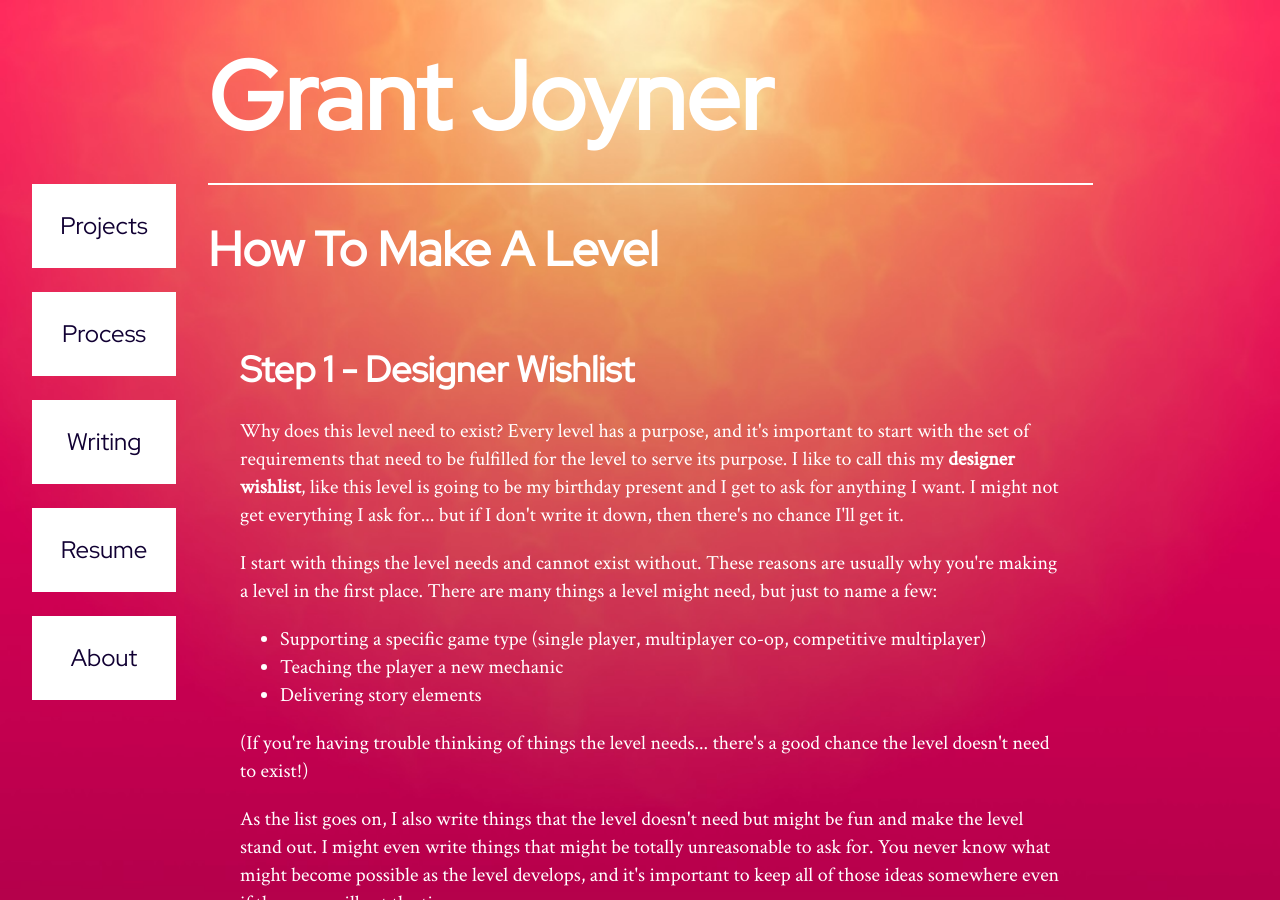
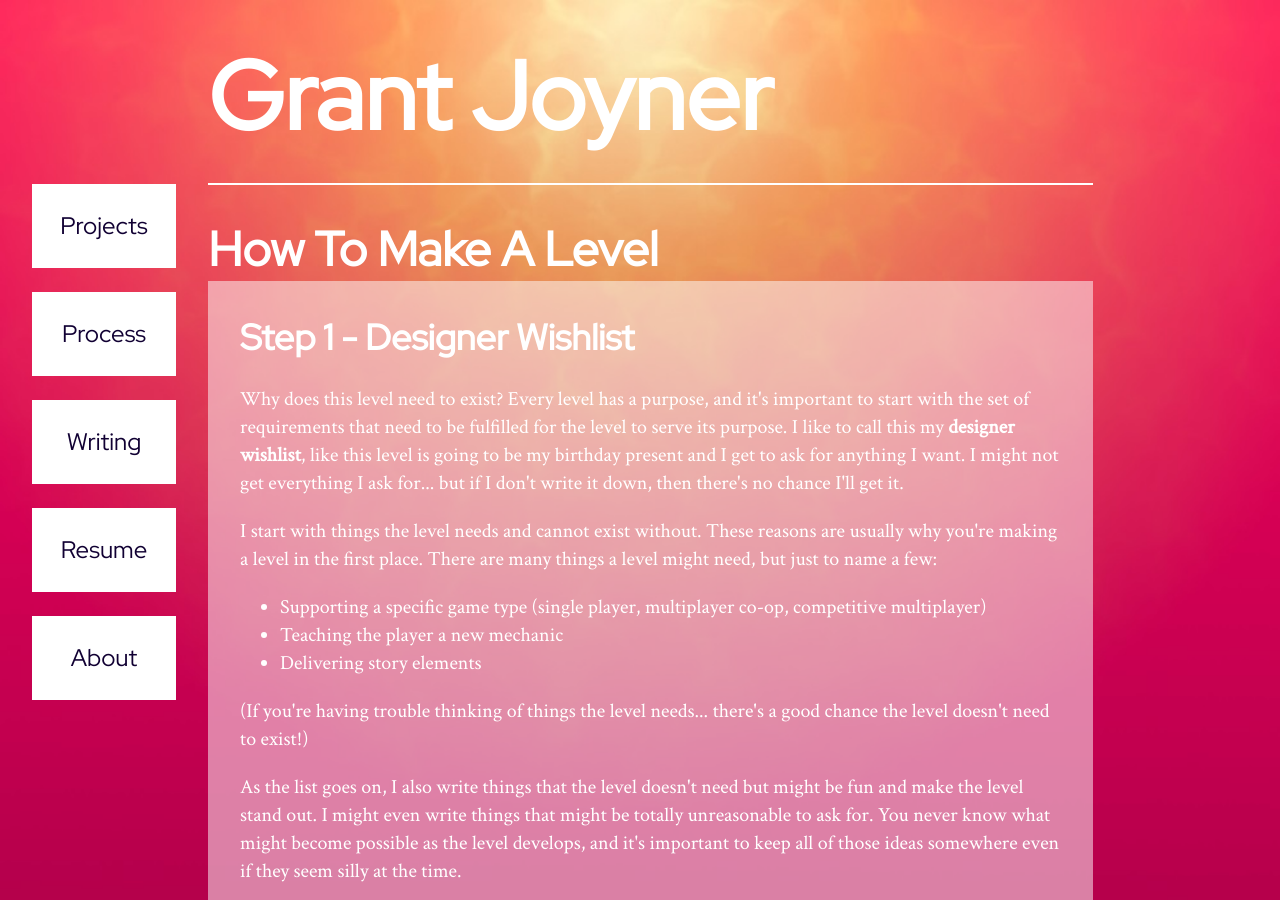
Before and after one commit to digigrant/digigrant.github.io, a Jekyll site: the page built from process.html, in a window 1280 px wide and 900 px high. Built offline with Jekyll 4.4.1, drawn with Linux system fonts in a browser that asks for light colours.

Commit message:
alternating backgrounds

```diff
--- a/process.html
+++ b/process.html
@@ -2,55 +2,54 @@
 layout: default
 title: Process
 ---
-<h1>How To Make A Level</h1>
-<div class="container">
+
+<h1 style="margin-bottom:0px;">How To Make A Level</h1>
+
+<div class="container-opaque">
   <h2 class="container-content">Step 1 - Designer Wishlist</h2>
   <div class="container-content">
     <p>Why does this level need to exist? Every level has a purpose, and it's important to start with the set of requirements that need to be fulfilled for the level to serve its purpose. I like to call this my <b>designer wishlist</b>, like this level is going to be my birthday present and I get to ask for anything I want. I might not get everything I ask for... but if I don't write it down, then there's no chance I'll get it.</p>
-
     <p>I start with things the level needs and cannot exist without. These reasons are usually why you're making a level in the first place. There are many things a level might need, but just to name a few:</p>
     <ul>
       <li>Supporting a specific game type (single player, multiplayer co-op, competitive multiplayer)</li>
       <li>Teaching the player a new mechanic</li>
       <li>Delivering story elements</li>
     </ul>
-
     <p>(If you're having trouble thinking of things the level needs... there's a good chance the level doesn't need to exist!)</p>
-
     <p>As the list goes on, I also write things that the level doesn't need but might be fun and make the level stand out. I might even write things that might be totally unreasonable to ask for. You never know what might become possible as the level develops, and it's important to keep all of those ideas somewhere even if they seem silly at the time.</p>
   </div>
+</div>
 
+<div class="container">
   <h2 class="container-content">Step 2 - Molecular Map</h2>
   <div class="container-content">
     <p>Before we even think about what the level space looks like, we need to answer some questions first. What are the major beats of the level? What is the path the player needs to take to get from the start of the level to get to the end of the level? Where does the path branch, and how will it loop back onto the main path? How long should the player spend in each major area of the level?</p>
-
     <p><img src="/assets/images/misc/super-mario-world-map.jpg" style="float:right;width:400px;margin-left:15px;">To answer these questions, we need to think about connectivity and pacing. We're going to do that by drawing a <b>molecular map</b>. If you've ever played Super Mario World (of course you have), think about the overworld map: a network of nodes connected by paths. This is similar to what the molecular map for our level is going to look like. We're going to draw nodes to represent the main areas within the level and we're going to draw paths that connect them. (Using graph theory terminology, we can also refer to nodes and paths on our map as vertices and edges on a graph.)</p>
-
     <p>Nodes, or vertices, represent major beats that the player will encounter as they navigate the level. A node can be a landmark the player will see, a combat encounter, a room with a puzzle, or anything else that makes that part of the level distinct. We can go through our designer wishlist to make sure we get everything the level needs here. It's important to keep everything abstract enough to leave room for designing the space later on, but we can add detail to our nodes by changing the size, color, shape, and more. For example, I like to change the size of the node to describe how significant it is relative to other nodes. We can also use labels and symbols to describe the node in more detail, like putting a star inside a node to describe that there should be a hidden collectible in that area.</p>
-
     <p>Paths, or edges, describe how the nodes connect to each other. By drawing a path between two nodes, we are making a promise that the player will be able to travel directly between these two nodes. Just like with nodes, we can describe more things about the paths connecting our nodes by changing the length, color, thickness, etc. For example, I like to describe the amount of time it takes for a player to travel between two nodes by the length of the path connecting them. Another thing you can do with paths is describe directionality, like whether a player should be able to travel between two nodes from both directions or if the path is only one-way. If your map branches, using a one-way path is a clever way to guide a player back onto the main part of the level.</p>
-
     <p><b>Remember, do NOT use a molecular map to describe the spatial layout of the map!</b> The purpose of this molecular map is to think about how the level is a network of areas and landmarks that the player will move between. You can also describe in a general sense what the player might expect to find in an area, how long the player should spend travelling between areas, and other abstract metrics. In fact, the more you can go into detail about connectivity, pacing, and flow, the fewer changes you will have to make to your level space later on. But everything should be kept abstract enough that you could potentially design multiple completely different spatial layouts using the same molecular map.</p>
-
     <p>For more info about molecular maps, please check out <a href="https://www.gamasutra.com/view/feature/184783/the_metrics_of_space_molecule_.php">this rad Gamasutra article</a>. It goes into more detail on designing your molecular maps and it's a very helpful tool!</p>
   </div>
+</div>
 
+<div class="container-opaque">
   <h2 class="container-content">Step 3 - Spatial Map</h2>
   <div class="container-content">
     <p><img src="/assets/images/misc/doom-necropolis-map.jpg" style="float:right;width:400px;margin-left:15px;">Finally, it's time to draw what our level actually looks like. Using our molecular map, we want to draw a top-down view of the space for our level that abides by all of the guidelines we've established so far. I like to think about the maps I used to see in guidebooks when I was a kid. The top-down maps in DOOM (2016) are a perfect example of what kinds of information should be in your spatial map.</p>
-
     <p>Try to keep a rough sense of scale as you draw your spatial map since we're going to use this exact map as a blueprint when sculpting the landscape for our level. It doesn't need to be 100% exact though. I like to do a rough sketch of my spatial map on paper, then scan my sketch and import it into an art tool like Photoshop or Paint.net and do a finalized digital drawing using my tablet. At the end of this step, you should have a detailed map of your level space that could go in a guide book for your game!</p>
   </div>
+</div>
 
+<div class="container">
   <h2 class="container-content">Step 4 - In-Editor Whitebox</h2>
   <div class="container-content">
     <p>Now that we have a spatial map of our level, it's time to start building our level in an editor. It doesn't matter what engine you're using as long as you have tools to edit a level and you can play the level to test it.</p>
-
     <p>To start designing our level in the engine, we're going to place our spatial map in the engine.</p>
-
     <p>At the end of this step, you should have your entire level built in the editor using only simple geometry and textures. The landscape should be rough and unpolished, structures should only exist as untextured (or only using simple color textures) primitive shapes, and scripted events should be functional but simple. The level should be technically playable from start to finish, although a player might get lost or need help to know what to do along the way.</p>
   </div>
+</div>
 
+<div class="container-opaque">
   <h2 class="container-content">Step 5 - Playtest & Iterate</h2>
   <div class="container-content">
     <p>Hopefully along the way up until this point, you've been showing your level to people and getting their thoughts. Playtesting is always important in the design process since it gets a fresh pair of eyes on your design to point out flaws you might not be able to see. But now, playtesting becomes mandatory. You need to get players sitting down in front of your level and watch them try to navigate it. Don't wait until your level is almost finished to show it to people because then it's too late. The purpose of testing is to find mistakes and make changes.</p>
@@ -67,7 +66,9 @@
 
     <p>At the end of this step, your level should fulfill all of its purposes from your designer wishlist. A player should be able to navigate through the entire level in the way you want them to.</p>
   </div>
+</div>
 
+<div class="container">
   <h2 class="container-content">Step 6 - Environment Art & Sound</h2>
   <div class="container-content">
     <p>If you've been following the steps correctly, your level should be fully built and playable to your liking from a gameplay perspective. However, your level probably looks and sounds like garbage. It's time to put away the sculpting tools and get out your paint brush.</p>
```
